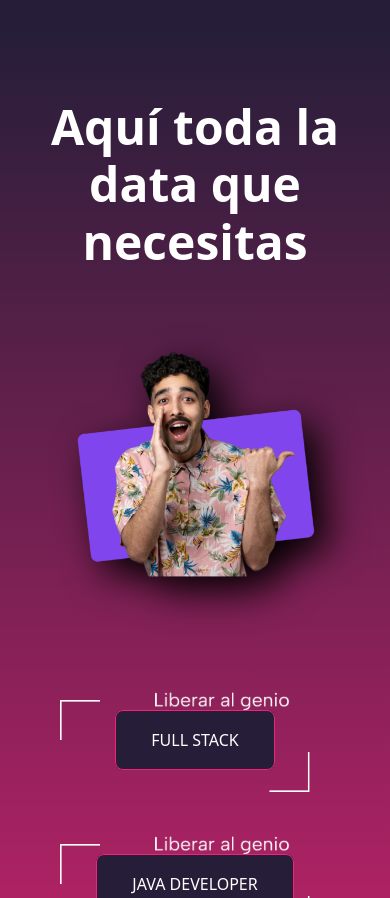
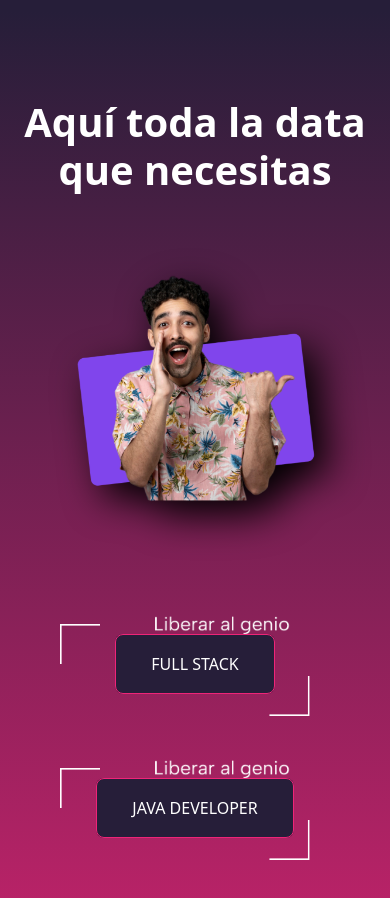
Before and after one commit to jdelaparra92/Genialtic, a website: page index.html in a window 390 px wide. Shown: the part 5828-6726 px from the top of the page. Drawn offline with nearby package versions, Linux system fonts and the light colour scheme.

Commit message:
bootcamps

```diff
--- a/scss/component/_tipografias.scss
+++ b/scss/component/_tipografias.scss
@@ -72,6 +72,9 @@
     @media screen and ( max-width:1500px) {
         font-size: 3rem;
     }
+    @media screen and ( max-width:1000px) {
+        font-size: 2.5rem;
+    }
 }
 .tituloPrincipalR{
 
```
Also changed, not shown: css/style.css, 1 other file.
